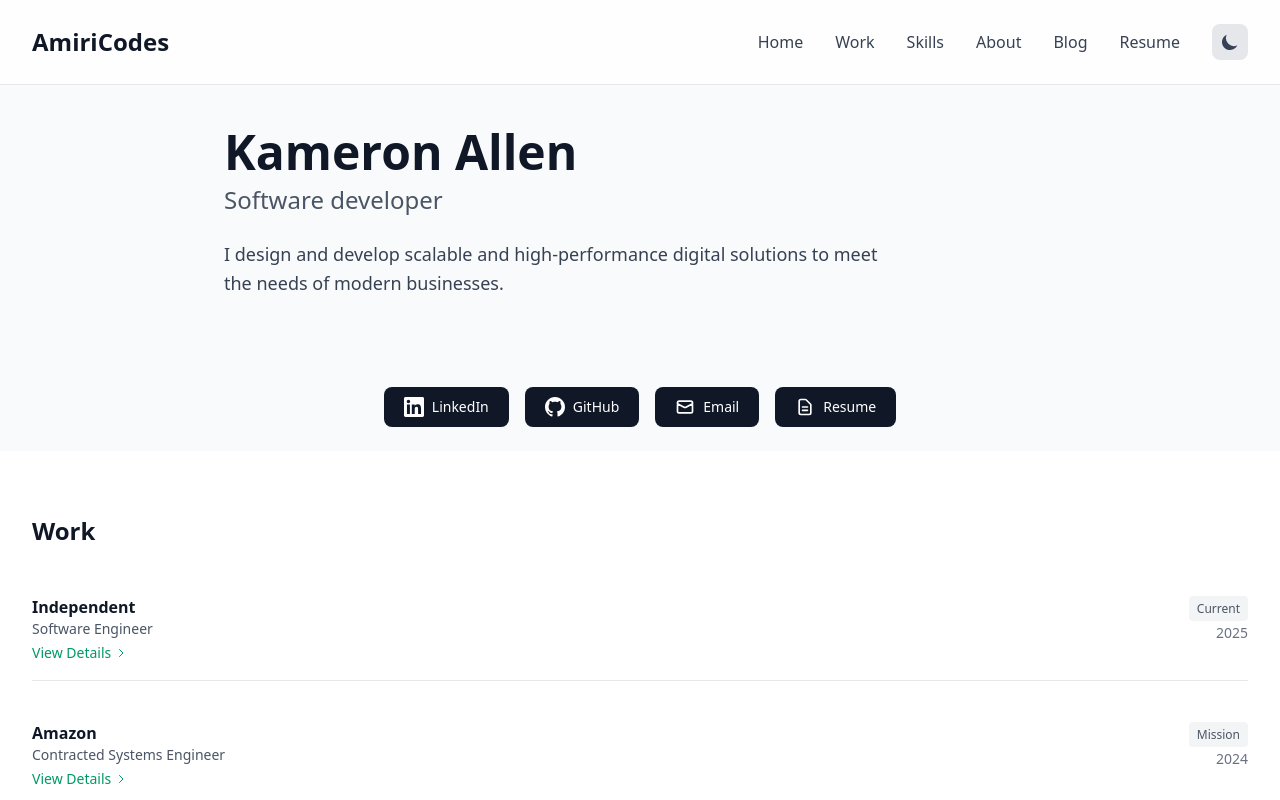
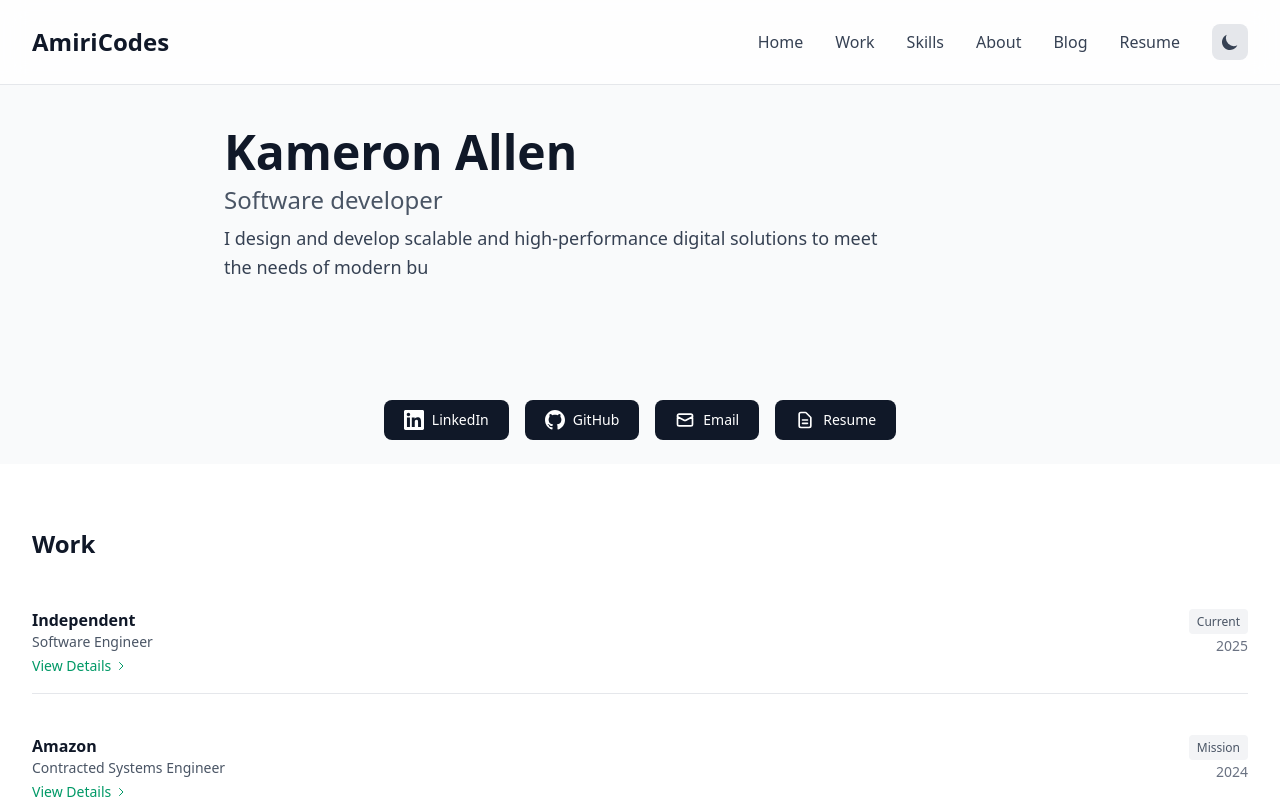
Before and after one commit to tresallen/AmiriCodes, a Next.js app in the folder next-app/: page / in a window 1280 px wide. Shown: the top 800 px of the page. Built offline with nearby package versions, Linux system fonts and the light colour scheme.

Commit message:
copying leo and his typing entrance to his website

```diff
--- a/next-app/src/app/page.tsx
+++ b/next-app/src/app/page.tsx
@@ -1,12 +1,68 @@
 "use client";
 
-import { useState } from "react";
+import { useState, useEffect } from "react";
 import Link from "next/link";
 import { useTheme } from "./ThemeContext";
+
+const HERO_TEXT = "Kameron Allen\nSoftware developer\nI design and develop scalable and high-performance digital solutions to meet the needs of modern businesses.";
+const TYPING_SPEED = 45;
+const CURSOR_BLINK_MS = 530;
 
 export default function Home() {
   const { theme, toggleTheme } = useTheme();
   const [skillsTab, setSkillsTab] = useState<"frontend" | "backend" | "others">("frontend");
+  const [displayedText, setDisplayedText] = useState("");
+  const [cursorVisible, setCursorVisible] = useState(true);
+
+  useEffect(() => {
+    let i = 0;
+    const timer = setInterval(() => {
+      if (i < HERO_TEXT.length) {
+        setDisplayedText(HERO_TEXT.slice(0, i + 1));
+        i++;
+      } else {
+        clearInterval(timer);
+      }
+    }, TYPING_SPEED);
+    return () => clearInterval(timer);
+  }, []);
+
+  useEffect(() => {
+    const blink = setInterval(() => setCursorVisible((v) => !v), CURSOR_BLINK_MS);
+    return () => clearInterval(blink);
+  }, []);
+
+  const renderTypedHero = () => {
+    const lines = displayedText.split("\n");
+    const isDark = theme === "dark";
+    const cursor = (
+      <span
+        className={`inline-block w-0.5 h-6 md:h-7 align-bottom ml-0.5 ${isDark ? "bg-white" : "bg-gray-900"} transition-opacity duration-75`}
+        style={{ opacity: cursorVisible ? 1 : 0 }}
+        aria-hidden
+      />
+    );
+    return (
+      <div className="space-y-2">
+        <h1 className={`text-4xl md:text-5xl font-bold ${isDark ? "text-white" : "text-gray-900"}`}>
+          {lines[0] || "\u00A0"}
+          {lines.length === 1 && cursor}
+        </h1>
+        {lines.length > 1 && (
+          <h2 className={`text-xl md:text-2xl font-medium ${isDark ? "text-gray-400" : "text-gray-600"}`}>
+            {lines[1]}
+            {lines.length === 2 && cursor}
+          </h2>
+        )}
+        {lines.length > 2 && (
+          <p className={`text-lg max-w-2xl leading-relaxed ${isDark ? "text-gray-300" : "text-gray-700"}`}>
+            {lines[2]}
+            {cursor}
+          </p>
+        )}
+      </div>
+    );
+  };
 
   const employment = [
     { company: "Independent", role: "Software Engineer", type: "Current", year: "2025", blogUrl: "https://amiricodes.hashnode.dev/hello-world-meet-gpt" },
@@ -104,18 +160,12 @@ theme === 'dark' ? 'bg-gray-800 text-white hover:bg-gray-700' : 'bg-gray-200 tex
         </div>
       </header>
 
-      {/* Hero - Kevin style */}
+      {/* Hero - Kevin style with typing effect */}
       <section className={`pt-32 pb-16 transition-colors duration-300 ${theme === 'dark' ? '' : 'bg-gray-50'}`}>
         <div className="max-w-4xl mx-auto px-4 sm:px-6 lg:px-8">
-          <h1 className={`text-4xl md:text-5xl font-bold mb-2 ${theme === 'dark' ? 'text-white' : 'text-gray-900'}`}>
-            Kameron Allen
-          </h1>
-          <h2 className={`text-xl md:text-2xl font-medium mb-6 ${theme === 'dark' ? 'text-gray-400' : 'text-gray-600'}`}>
-            Software developer
-          </h2>
-          <p className={`text-lg max-w-2xl leading-relaxed ${theme === 'dark' ? 'text-gray-300' : 'text-gray-700'}`}>
-            I design and develop scalable and high-performance digital solutions to meet the needs of modern businesses.
-          </p>
+          <div className="mb-6 min-h-[10rem]">
+            {renderTypedHero()}
+          </div>
         </div>
       </section>
 
```
